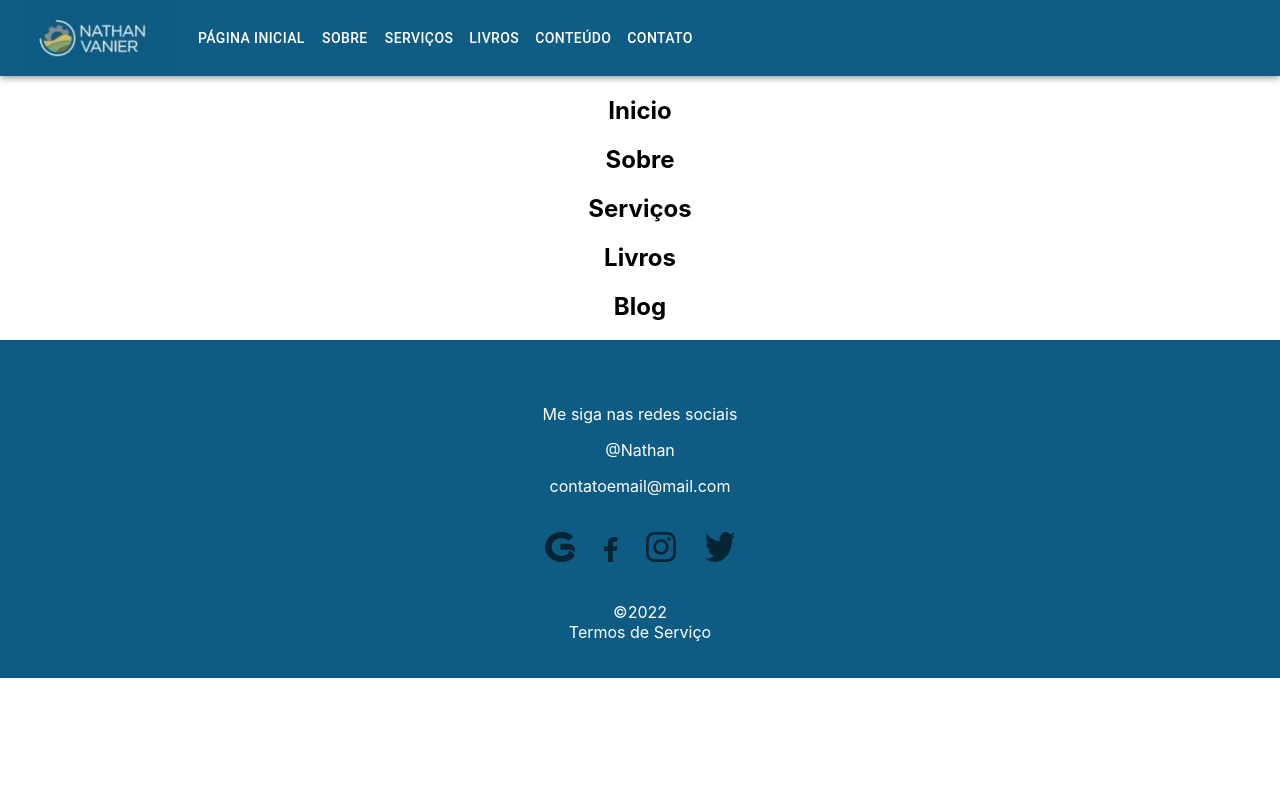
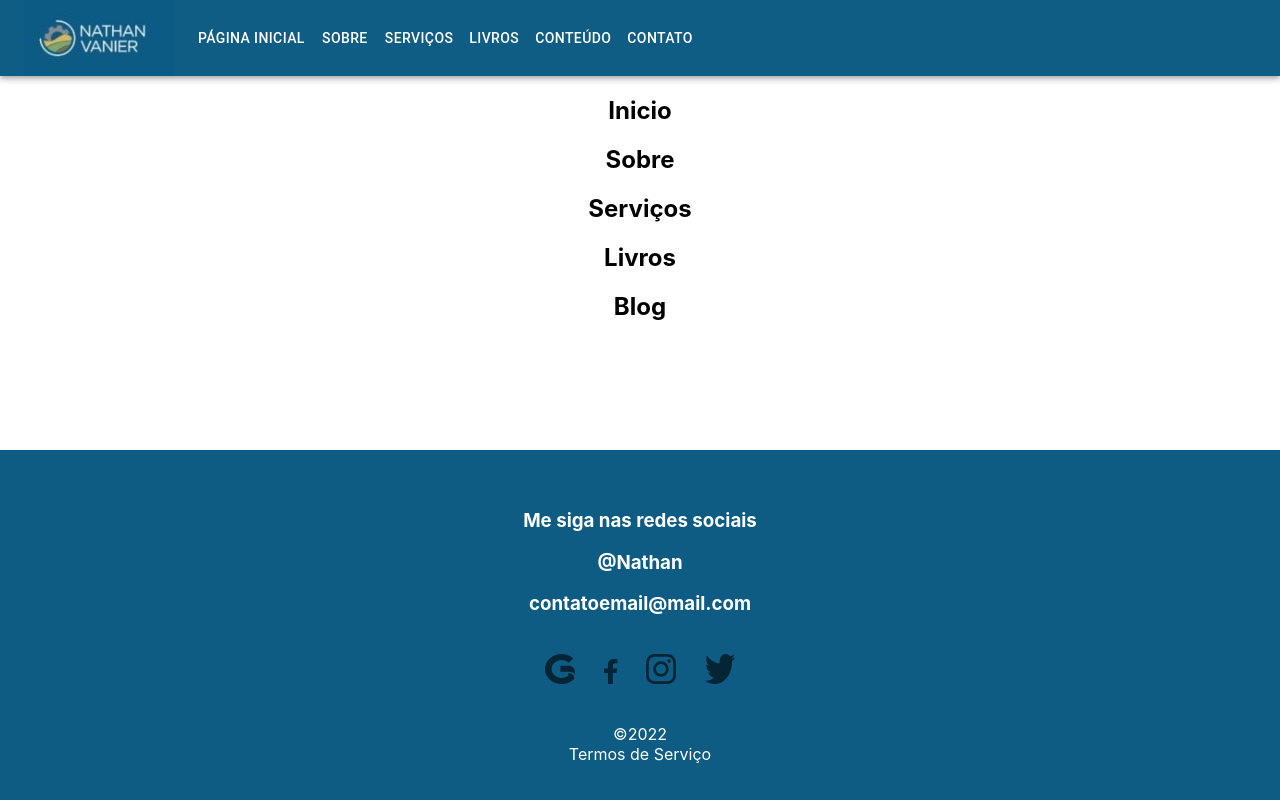
Before and after one commit to m4goth/nathan-personal-website, a React (Create React App) app: page / in a window 1280 px wide. Built offline with nearby package versions, Linux system fonts and the light colour scheme.

Commit message:
refatorado footer

```diff
--- a/public/index.html
+++ b/public/index.html
@@ -14,6 +14,24 @@
     <link rel="manifest" href="%PUBLIC_URL%/manifest.json" />
 
     <title>Nathan</title>
+
+    <style>
+       @font-face {
+        font-family: Questrial;
+        src: url('../src/fonts/Questrial-Regular.ttf');
+      };
+
+      *{
+        font-family: "Questrial";
+        font-weight: normal;
+        font-size: 20px;
+      };
+
+      body{
+        margin: 0;
+      };
+
+    </style>
   </head>
   <body>
     <noscript>You need to enable JavaScript to run this app.</noscript>
--- a/src/components/Footer.js
+++ b/src/components/Footer.js
@@ -1,18 +1,26 @@
 import React from "react";
 import "../css/Footer.css";
+// import { makeStyles } from '@mui/material/styles'
+
+// const useStyles = makeStyles (
+//   theme=>({
+//     footer: {backgroundColor: theme.palette.common.blue, width:"100%"}
+//   })
+// );
 
 export function Footer() {
+  // const classes = useStyles();
+
   return (
     <div className="footer-main">
-      <div className="container">
-
+      <div className="footer-conteudo">
         <div className="texto">
-            <p>Me siga nas redes sociais</p>
-            <p>@Nathan</p>
-            <p>contatoemail@mail.com</p>
+            <h3>Me siga nas redes sociais</h3>
+            <h3>@Nathan</h3>
+            <h3>contatoemail@mail.com</h3>
         </div>
         <br></br>
-        <div className="redes">
+        <div className="icon-redes">
             <svg width="190px" height="30px" top="4657px" left="3082px" viewBox="0 0 190 30" fill="none" xmlns="http://www.w3.org/2000/svg">
         <path d="M24.3 19.2723H23.31V21.596C21.4725 23.1429 19.0875 23.9933 16.5675 23.9933C11.0775 23.9933 6.6375 19.9621 6.6375 14.9933C6.6375 10.0312 11.0775 5.9933 16.5675 5.9933C19.215 5.9933 21.7125 6.9308 23.5875 8.6317L28.26 4.39286C25.125 1.56027 20.9775 0 16.5525 0C7.35 0 0 6.73661 0 15C0 23.2031 7.275 30 16.5525 30C21.2925 30 25.89 28.2455 29.3775 24.4754C29.2275 22.6272 28.3725 19.2723 24.3 19.2723ZM23.3925 11.7388H15.42V17.6987H24.3C26.8125 17.6987 28.8375 18.7098 30 20.4978V18.4487C30 14.0826 26.97 11.7388 23.3925 11.7388Z" fill="black" fill-opacity="0.6"/>
         <path d="M71.5122 19.0625L72.2065 14.5381H67.8652V11.6021C67.8652 10.3643 68.4717 9.15771 70.416 9.15771H72.3896V5.30566C72.3896 5.30566 70.5986 5 68.8862 5C65.311 5 62.9741 7.16699 62.9741 11.0898V14.5381H59V19.0625H62.9741V30H67.8652V19.0625H71.5122Z" fill="black" fill-opacity="0.6"/>
--- a/src/css/Footer.css
+++ b/src/css/Footer.css
@@ -1,27 +1,39 @@
 .footer-main {
     color: #FFFFFF;
     background-color: #0E5B83;
-    padding-top: 3rem;
-    position: relative;
+    padding-top: 40px;
+    position: absolute;
     bottom: 0;
-    width: 100%;
-    height: 100%;
+    width: 100vw;
+    height: auto;
+    text-align: center;
+    left: 0;
+    right: 0;
+
+};
+
+.footer-conteudo {
+    display: flex;
+    align-items: center;
+    justify-content: center;
+    flex-direction: column;
     text-align: center;
 };
 
-.texto {
-    position: absolute;
-    left: 34.06%;
-    right: 33.71%;
-    top: 12.24%;
-    bottom: 70.31%;
+.footer-conteudo h3{
+    font-size: 2.1rem;
+    font-weight: 500;
+    text-transform: capitalize;
+    line-height: 3rem;
+}
 
+/* .texto {
     font-family: "Questrial";
     font-style: normal;
-    font-weight: 400;
+    font-weight: auto;
     font-size: 36px;
     line-height: 37px;
     letter-spacing: 0.245em;
 
     color: #FFFFFF;
-};
+};  */
```
